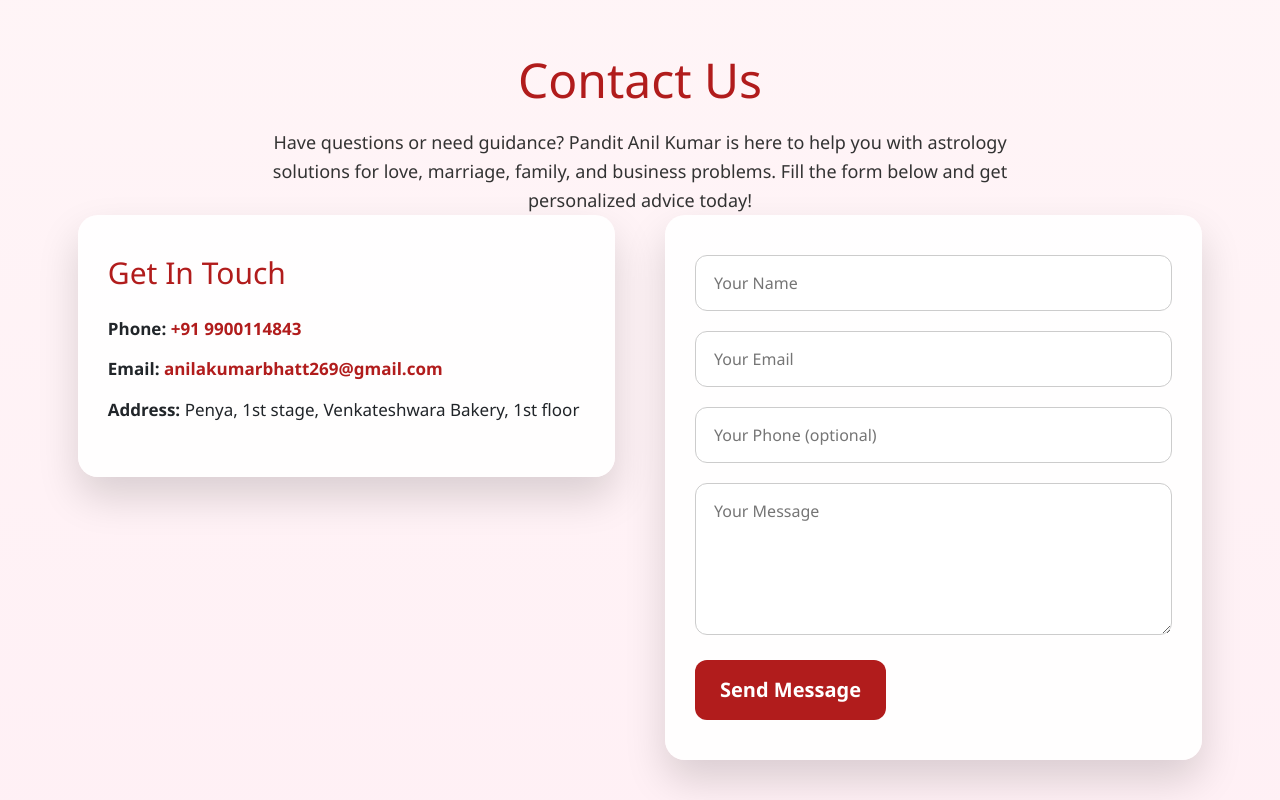
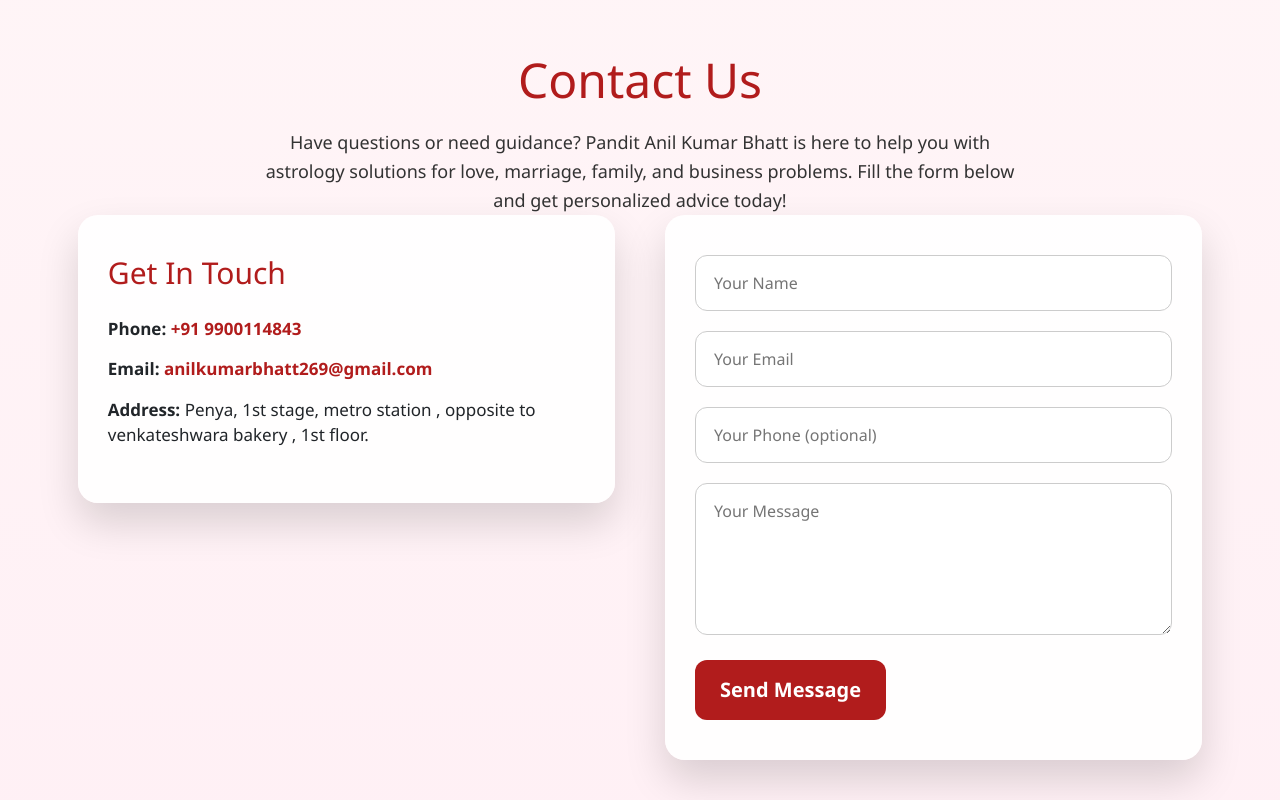
Before and after one commit to tejagithub-02/Kollegala-Jyothishya, a plain HTML site: page index.html in a window 1280 px wide. Shown: the part 2600-3400 px from the top of the page. Drawn offline with nearby package versions, Linux system fonts and the light colour scheme; files that its build step writes are made by us from their sources.

Commit message:
Update latest changes

```diff
--- a/index.html
+++ b/index.html
@@ -394,7 +394,7 @@ Banner
       </p>
 
       <p>
-        Astrology is not just about predicting the future; it's about understanding yourself and the universe around you. With centuries of knowledge, Pandit Anil Kumar brings clarity, guidance, and insight to every consultation, helping you make informed life choices.
+        Astrology is not just about predicting the future; it's about understanding yourself and the universe around you. With centuries of knowledge, Pandit Anil Kumar Bhatt brings clarity, guidance, and insight to every consultation, helping you make informed life choices.
       </p>
       <p>
         Our mission is to make astrology accessible, reliable, and empowering. Whether you are curious about career paths, relationships, health, or personal growth, we provide precise readings and practical advice to navigate life’s journey.
@@ -717,7 +717,7 @@ Banner
     <center>
       <h2 class="contact-title">Contact Us</h2>
       <p class="contact-description">
-        Have questions or need guidance? Pandit Anil Kumar is here to help you with astrology solutions for love, marriage, family, and business problems. Fill the form below and get personalized advice today!
+        Have questions or need guidance? Pandit Anil Kumar Bhatt is here to help you with astrology solutions for love, marriage, family, and business problems. Fill the form below and get personalized advice today!
       </p>
     </center>
 
@@ -725,8 +725,8 @@ Banner
       <div class="contact-info">
         <h3>Get In Touch</h3>
         <p><strong>Phone:</strong> <a href="tel:+919900114843">+91 9900114843</a></p>
-        <p><strong>Email:</strong> <a href="mailto:anilakumarbhatt269@gmail.com">anilakumarbhatt269@gmail.com</a></p>
-        <p><strong>Address:</strong> Penya, 1st stage, Venkateshwara Bakery, 1st floor</p>
+        <p><strong>Email:</strong> <a href="mailto:anilkumarbhatt269@gmail.com">anilkumarbhatt269@gmail.com</a></p>
+        <p><strong>Address:</strong> Penya, 1st stage, metro station , opposite to venkateshwara bakery , 1st floor. </p>
       </div>
 
       <div class="contact-form">
@@ -902,7 +902,7 @@ document.getElementById('contactForm').addEventListener('submit', function(e){
   var phone = this.phone.value ? this.phone.value : "Not Provided";
   var message = this.message.value;
 
-  var whatsappMessage = `Hello Pandit Anil Kumar,%0AName: ${name}%0AEmail: ${email}%0APhone: ${phone}%0AMessage: ${message}`;
+  var whatsappMessage = `Hello Pandit Anil Kumar Bhatt,%0AName: ${name}%0AEmail: ${email}%0APhone: ${phone}%0AMessage: ${message}`;
   var whatsappURL = `https://wa.me/919900114843?text=${whatsappMessage}`;
 
   window.open(whatsappURL, '_blank');
@@ -1098,7 +1098,7 @@ document.getElementById('contactForm').addEventListener('submit', function(e){
 
           <h4>Ananya Verma</h4>
           <div class="star-rating">&#9733;&#9733;&#9733;&#9733;&#9733;</div>
-          <p>The readings by <strong>Pandit Anil Kumar</strong> in <strong>Bangalore</strong> were precise and helped me make better life choices.</p>
+          <p>The readings by <strong>Pandit Anil Kumar Bhatt</strong> in <strong>Bangalore</strong> were precise and helped me make better life choices.</p>
         </div>
         <div class="testimonial-card">
 
@@ -1110,7 +1110,7 @@ document.getElementById('contactForm').addEventListener('submit', function(e){
 
           <h4>Sonal Gupta</h4>
           <div class="star-rating">&#9733;&#9733;&#9733;&#9733;&#9733;</div>
-          <p>I have consulted many astrologers in Bangalore, but <strong>Pandit Anil Kumar</strong> stands out for his accuracy and guidance.</p>
+          <p>I have consulted many astrologers in Bangalore, but <strong>Pandit Anil Kumar Bhatt</strong> stands out for his accuracy and guidance.</p>
         </div>
       </div>
     </div>
@@ -1400,7 +1400,7 @@ document.getElementById('contactForm').addEventListener('submit', function(e){
       <ul>
         <li>📍 <a href="https://www.google.com/maps/search/?api=1&query=Peenya,+1st+Stage,+Metro+Station,+opposite+to+Venkateshwara+Bakery,+1st+Floor,+Bangalore" target="_blank" style="color:#fff; text-decoration:none;">Peenya, 1st Stage, Metro Station, opposite Venkateshwara Bakery, 1st Floor, Bangalore</a></li>
         <li>📞 <a href="tel:+919900114843" style="color:#fff; text-decoration:none;">+91 99001 14843</a></li>
-        <li>✉️ <a href="mailto:anilakumarbhatt269@gmail.com" style="color:#fff; text-decoration:none;">anilakumarbhatt269@gmail.com</a></li>
+        <li>✉️ <a href="mailto:anilkumarbhatt269@gmail.com" style="color:#fff; text-decoration:none;">anilkumarbhatt269@gmail.com</a></li>
       </ul>
     </div>
   </div>
```
